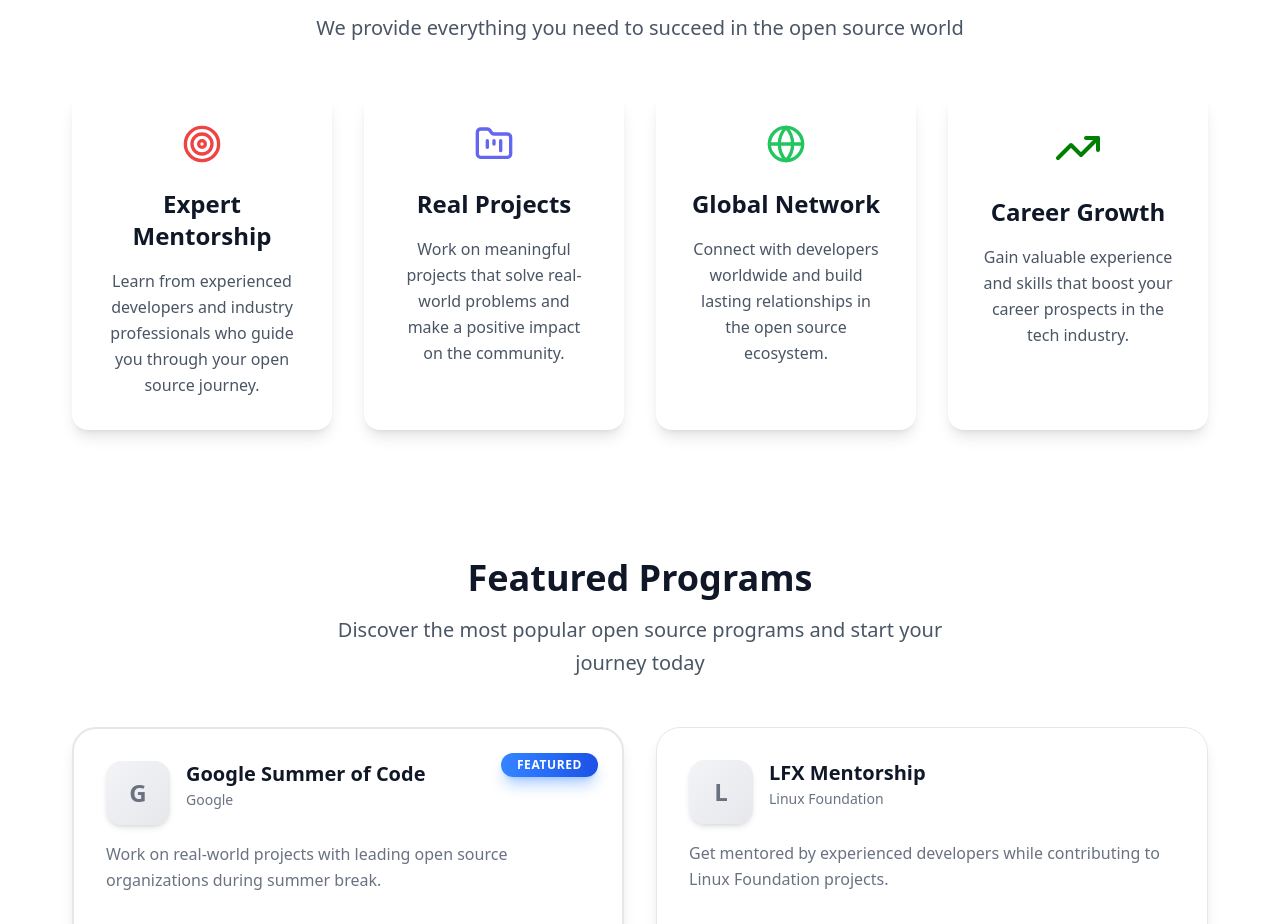
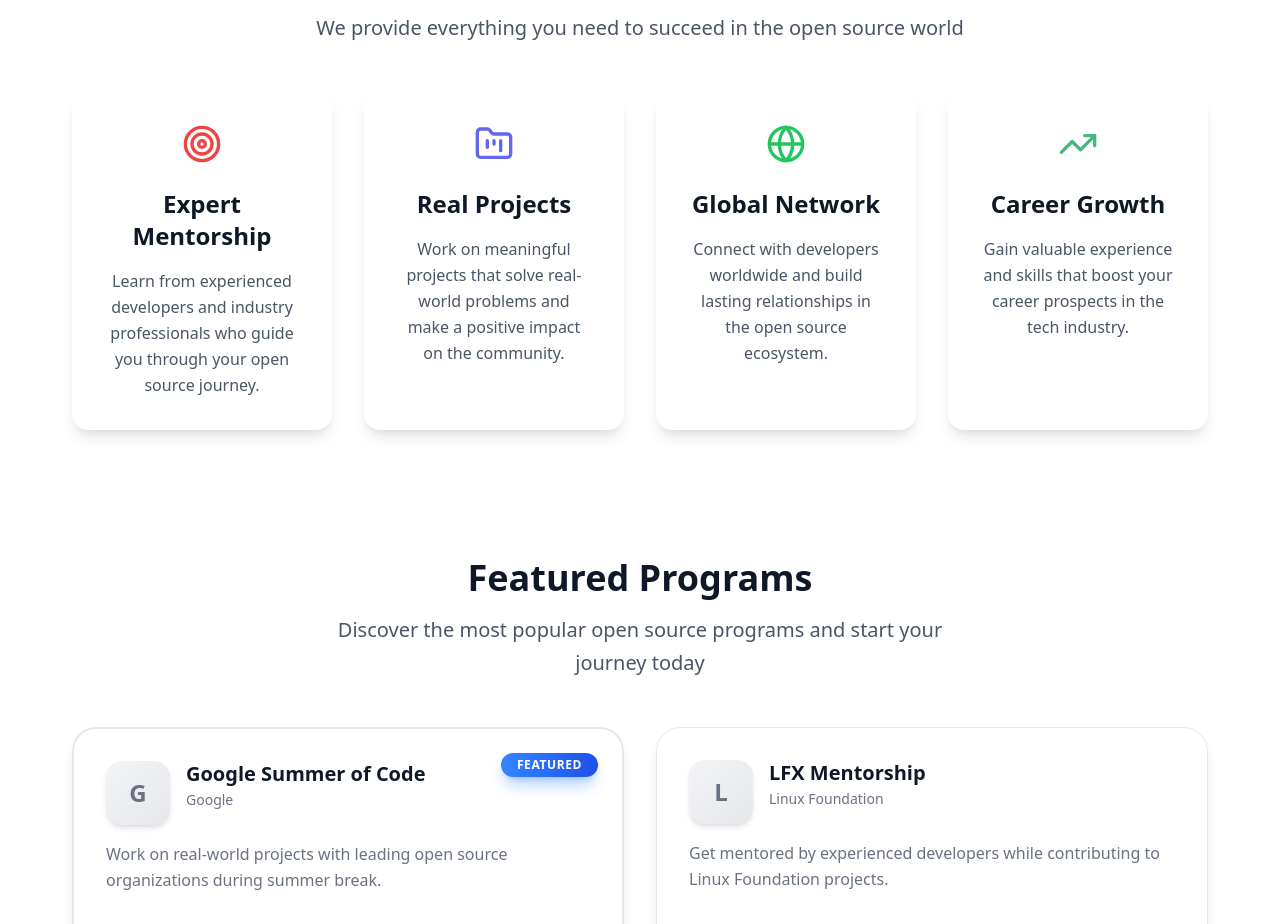
Before and after one commit to nitin-999-code/osk, a React (Vite) app: page / in a window 1280 px wide. Shown: the part 1512-2436 px from the top of the page. Built offline with nearby package versions, Linux system fonts and the light colour scheme.

Commit message:
Update Home.jsx

```diff
--- a/src/pages/Home.jsx
+++ b/src/pages/Home.jsx
@@ -55,7 +55,7 @@ const Home = () => {
     {
       title: "Career Growth",
       description: "Gain valuable experience and skills that boost your career prospects in the tech industry.",
-      icon: <TrendingUp color="green" size={48} />
+      icon: <TrendingUp color="#43ba7b" size={40} />
     }
   ];
 
```
